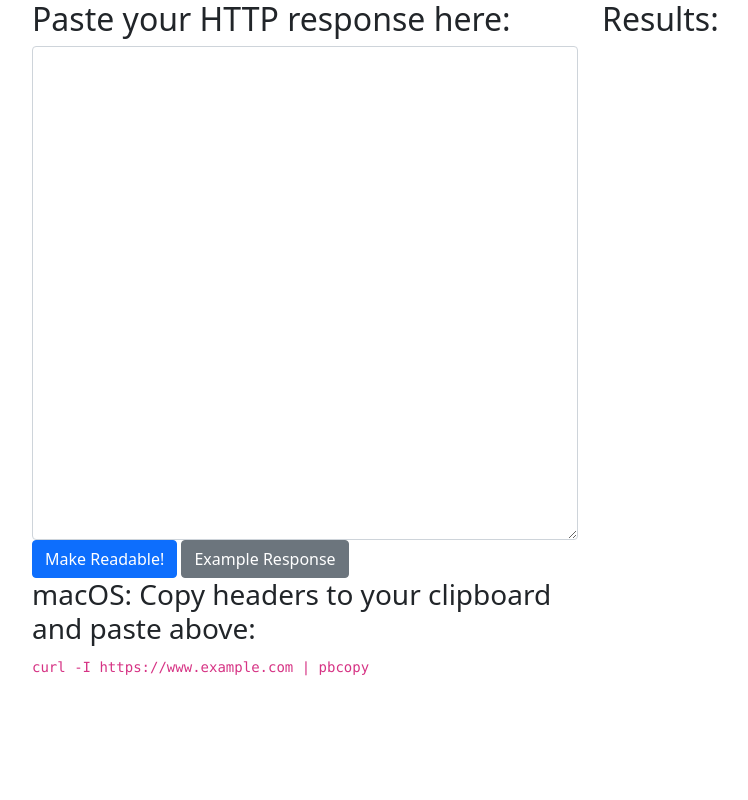
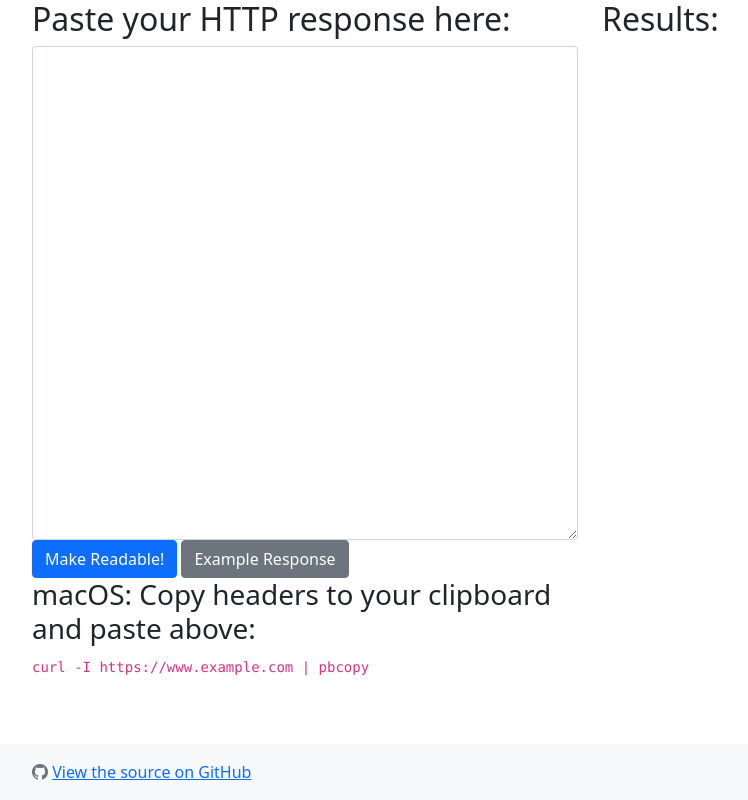
Before and after one commit to Juddling/human-readable-http, a website with bundled scripts: page index.html in a window 1280 px wide. Shown: the whole page, without its empty margins (50-798 px from the left). Built offline with nearby package versions, Linux system fonts and the light colour scheme.

Commit message:
add footer

```diff
--- a/index.html
+++ b/index.html
@@ -1,5 +1,5 @@
 <!DOCTYPE html>
-<html lang="en">
+<html lang="en" class="h-100">
 <head>
     <meta charset="UTF-8">
     <meta http-equiv="X-UA-Compatible" content="IE=edge">
@@ -8,12 +8,14 @@
     <link rel="stylesheet" href="https://cdn.jsdelivr.net/npm/bootstrap@5.0.2/dist/css/bootstrap.min.css" integrity="sha384-EVSTQN3/azprG1Anm3QDgpJLIm9Nao0Yz1ztcQTwFspd3yD65VohhpuuCOmLASjC" crossorigin="anonymous">
     <link rel="stylesheet" href="https://cdn.jsdelivr.net/npm/bootstrap-icons@1.5.0/font/bootstrap-icons.css">
 </head>
-<body>
+<body class="d-flex flex-column h-100">
+    <main class="flex-shrink-0">
         <div class="container">
             <div class="row align-items-start">
                 <div class="col">
                     <h2>Paste your HTTP response here:</h2>
-                <textarea name="response" id="response" cols="30" rows="20" class="form-control" spellcheck="false"></textarea>
+                    <textarea name="response" id="response" cols="30" rows="20" class="form-control"
+                        spellcheck="false"></textarea>
                     <button id="parseButton" class="btn btn-primary">Make Readable!</button>
                     <button id="loadExample" class="btn btn-secondary">Example Response</button>
 
@@ -28,6 +30,15 @@
                 </div>
             </div>
         </div>
+    </main>
+
+    <footer class="footer mt-auto py-3 bg-light">
+        <div class="container">
+            <span class="text-muted">
+                <i class="bi bi-github"></i> <a href="https://github.com/Juddling/human-readable-http">View the source on GitHub</a>
+            </span>
+        </div>
+    </footer>
 
 
     <script id="exampleResponse" type="text/plain">HTTP/2 200
```
Lines whose indentation alone changed are shown as unchanged.
